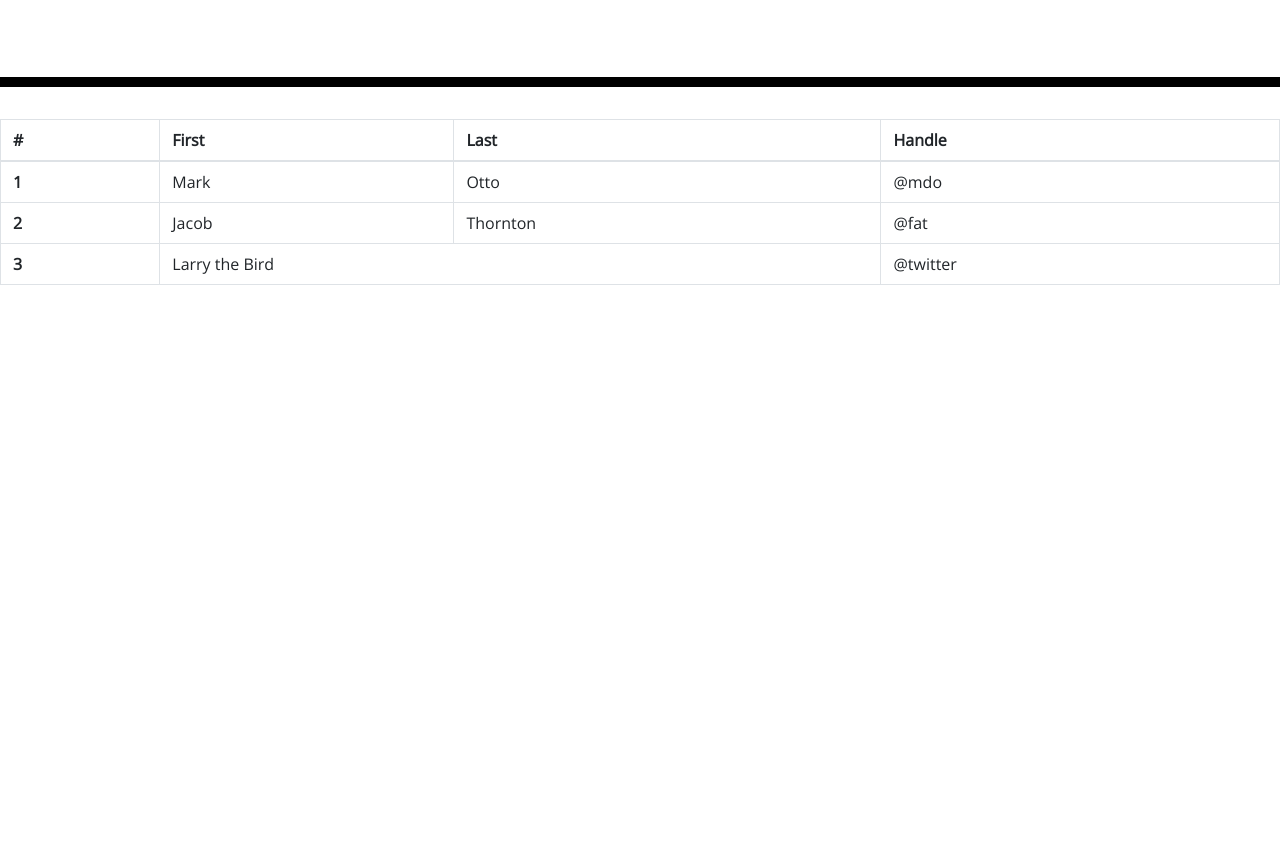
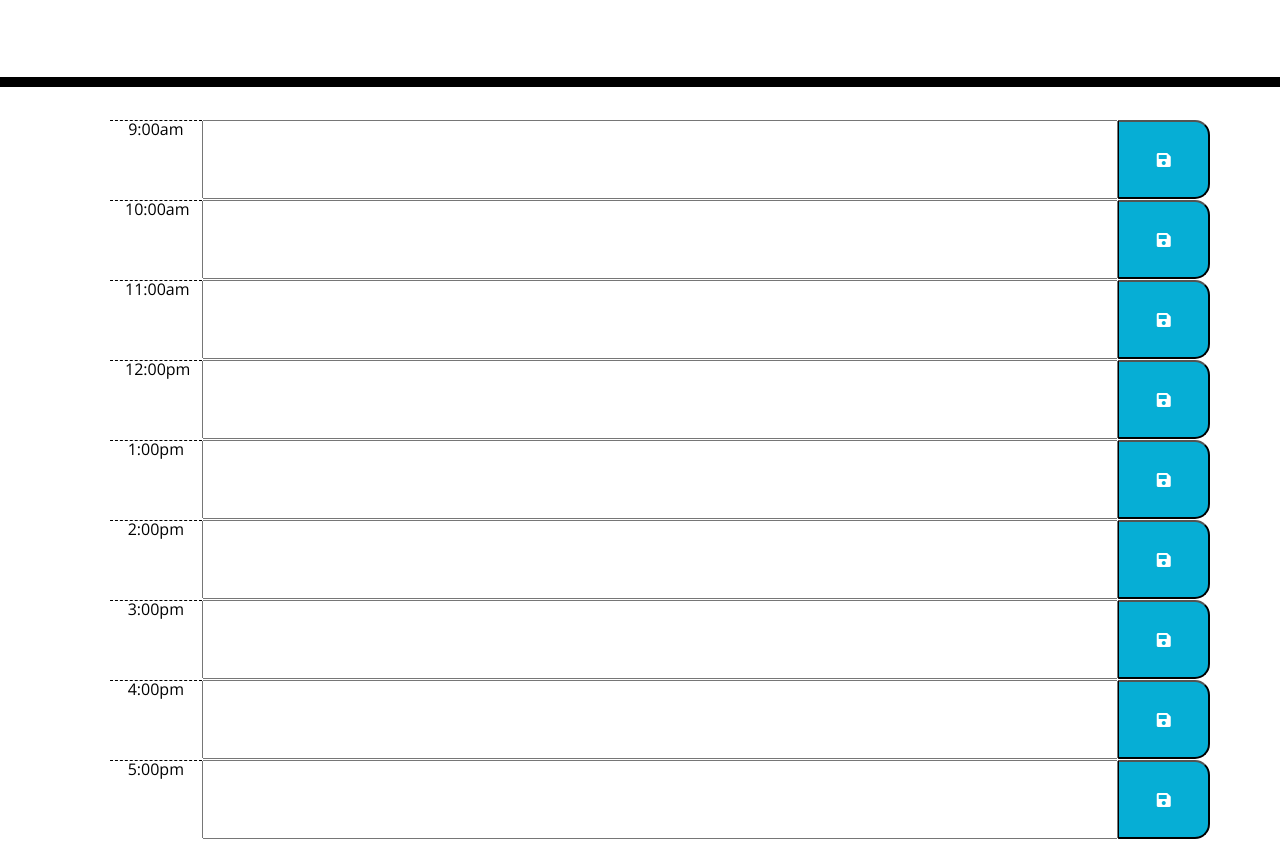
Before and after one commit to KBailey-95/H5-work-day-scheduler, a plain HTML site: page index.html in a window 1280 px wide. Shown: the part 181-1036 px from the top of the page. Before the commit the page ends 800 px from the top, so only its background shows below. Drawn offline with nearby package versions, Linux system fonts and the light colour scheme.

Commit message:
setup of html bootstrap

```diff
--- a/index.html
+++ b/index.html
@@ -18,7 +18,8 @@
       href="https://fonts.googleapis.com/css?family=Open+Sans&display=swap"
       rel="stylesheet"
     />
-    <link rel="stylesheet" href="style.css" />
+    <link rel="stylesheet" href="/style.css"/>
+
     <title>Work Day Scheduler</title>
   </head>
 
@@ -28,37 +29,56 @@
       <p class="lead">A simple calendar app for scheduling your work day</p>
       <p id="currentDay" class="lead"></p>
     </header>
-    <table class="table table-bordered table-hover">
-      <thead>
-        <tr>
-          <th scope="col">#</th>
-          <th scope="col">First</th>
-          <th scope="col">Last</th>
-          <th scope="col">Handle</th>
-        </tr>
-      </thead>
-      <tbody>
-        <tr>
-          <th scope="row">1</th>
-          <td>Mark</td>
-          <td>Otto</td>
-          <td>@mdo</td>
-        </tr>
-        <tr>
-          <th scope="row">2</th>
-          <td>Jacob</td>
-          <td>Thornton</td>
-          <td>@fat</td>
-        </tr>
-        <tr>
-          <th scope="row">3</th>
-          <td colspan="2">Larry the Bird</td>
-          <td>@twitter</td>
-        </tr>
-      </tbody>
-    </table>
+
     <div class="container">
       <!-- Timeblocks go here -->
+      <ul class="time-block">
+        <li class="row" id="0900">
+          <span class="col-sm-1 hour">9:00am</span
+          ><input data-id="9" type="text" class="col-sm-10 description" />
+          <button class="col-sm-1 saveBtn"><i class="fas fa-save"></i></button>
+        </li>
+        <li class="row" id="1000">
+          <span class="col-sm-1 hour">10:00am</span
+          ><input data-id="10" type="text" class="col-sm-10 description" />
+          <button class="col-sm-1 saveBtn"><i class="fas fa-save"></i></button>
+        </li>
+        <li class="row" id="1100">
+          <span class="col-sm-1 hour">11:00am</span
+          ><input data-id="11" type="text" class="col-sm-10 description" />
+          <button class="col-sm-1 saveBtn"><i class="fas fa-save"></i></button>
+        </li>
+        <li class="row" id="1200">
+          <span class="col-sm-1 hour">12:00pm</span
+          ><input data-id="12" type="text" class="col-sm-10 description" />
+          <button class="col-sm-1 saveBtn"><i class="fas fa-save"></i></button>
+        </li>
+        <li class="row" id="1300">
+          <span class="col-sm-1 hour">1:00pm</span
+          ><input data-id="13"type="text" class="col-sm-10 description" />
+          <button class="col-sm-1 saveBtn"><i class="fas fa-save"></i></button>
+        </li>
+        <li class="row" id="1400">
+          <span class="col-sm-1 hour">2:00pm</span
+          ><input data-id="14" type="text" class="col-sm-10 description" />
+          <button class="col-sm-1 saveBtn"><i class="fas fa-save"></i></button>
+        </li>
+        <li class="row" id="1500">
+          <span class="col-sm-1 hour">3:00pm</span
+          ><input data-id="15" type="text" class="col-sm-10 description" />
+          <button class="col-sm-1 saveBtn"><i class="fas fa-save"></i></button>
+        </li>
+        <li class="row" id="1600">
+          <span class="col-sm-1 hour">4:00pm</span
+          ><input data-id="16" type="text" class="col-sm-10 description" />
+          <button class="col-sm-1 saveBtn"><i class="fas fa-save"></i></button>
+        </li>
+        <li class="row" id="1700">
+          <span class="col-sm-1 hour">5:00pm</span
+          ><input data-id="17" type="text" class="col-sm-10 description" />
+          <button class="col-sm-1 saveBtn"><i class="fas fa-save"></i></button>
+        </li>
+      </ul>
     </div>
 
     <script src="https://cdnjs.cloudflare.com/ajax/libs/jquery/3.2.1/jquery.min.js"></script>
```
